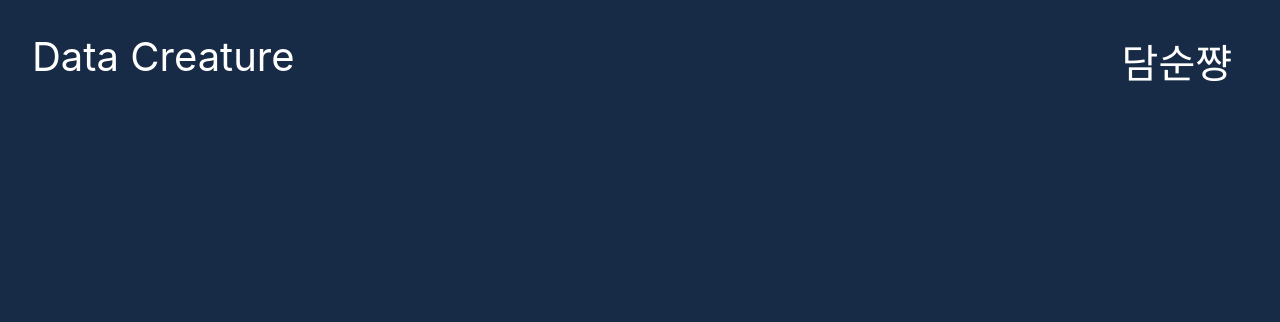
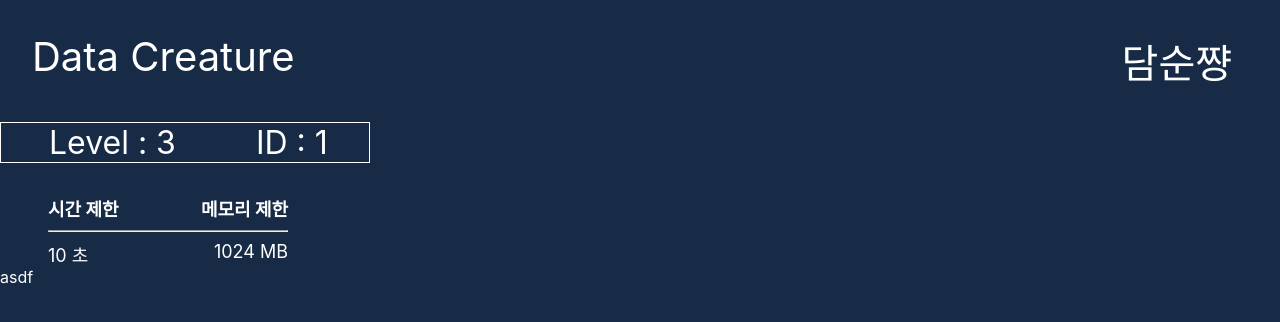
Before and after one commit to damhyeong/DataCreature-TS-React, a React (Create React App) app: page /solvePage/1/1/1/1 in a window 1280 px wide. Shown: the top 322 px of the page. Built offline with nearby package versions, Linux system fonts and the light colour scheme.

Commit message:
Commit for Saving Pages in SolvePage At 23.11.27-10PM

```diff
--- a/src/components/SolvePage/SolvePageContainer/SolvePageContainer.tsx
+++ b/src/components/SolvePage/SolvePageContainer/SolvePageContainer.tsx
@@ -1,5 +1,6 @@
 import React, {useState} from "react";
 import "./style.scss"
+import SolvePageExamDetail from "../SolvePageExamDetail/SolvePageExamDetail";
 
 interface ParamIFace{
     examId : number;
@@ -12,8 +13,23 @@ const SolvePageContainer = ({examId, title, level, nickname} : ParamIFace) => {
     /*
     추후 이 영역에 문제 상세 정보에 대해서 가져와야 한다. (Database -> Backend -> Frontend)
     axios 사용하기
+    private int exam_number;
+    private String introduce;
+    private String exam_constraints;
+    private String exam_input;
+    private String exam_output;
      */
-    const [exampleData, setExampleData] = useState();
+    const sampleDetailData = {
+        exam_number : 3,
+        introduce : "JadenCase란 모든 단어의 첫 문자가 대문자이고, 그 외의 알파벳은 소문자인 문자열입니다.\n단, 첫 문자가 알파벳이 아닐 때에는 이어지는 알파벳은 소문자로 쓰면 됩니다.",
+        exam_constraints : '* "input"은 길이 1 이상 200 이하인 문자열입니다.\n* "input"은 알파벳과 숫자, 공백문자("")로 이루어져 있습니다.\n* 숫자는 단어의 첫 문자로만 나옵니다.\n* 숫자로만 이루어진 단어는 없습니다.',
+        exam_input : "3people unFollwed me",
+        exam_output : "3people Unfollwed Me",
+    }
+
+    const {exam_number, introduce, exam_constraints, exam_input, exam_output} = sampleDetailData;
+
+
 
     return (
         <div className={"solve-main-page"}>
@@ -21,7 +37,28 @@ const SolvePageContainer = ({examId, title, level, nickname} : ParamIFace) => {
                 <div className={"project-title"}>Data Creature</div>
                 <div className={"user-id"}>{nickname}</div>
             </div>
-
+            <div className={"level-and-id"}>
+                <div className={"level"}>Level : {level}</div>
+                <div className={"id"}>ID : {examId}</div>
+            </div>
+            <div className={"computing-constraints"}>
+                <div className={"constraints-title"}>
+                    <div className={"time-constraints"}>시간 제한</div>
+                    <div className={"memory-constraints"}>메모리 제한</div>
+                </div>
+                <hr/>
+                <div className={"constraints-detail"}>
+                    <div className={"time-constraints"}>10 초</div>
+                    <div className={"memory-constraints"}>1024 MB</div>
+                </div>
+            </div>
+            <SolvePageExamDetail
+                title={title}
+                introduce={introduce}
+                constraints={exam_constraints}
+                input={exam_input}
+                output={exam_output}
+            />
         </div>
     )
 }
--- a/src/components/SolvePage/SolvePageContainer/style.scss
+++ b/src/components/SolvePage/SolvePageContainer/style.scss
@@ -12,13 +12,58 @@
     display: flex;
     flex-direction: row;
     justify-content: space-between;
+    font-size: 2.5rem;
     .project-title{
       padding-left: 2rem;
-      font-size: 2.5rem;
     }
     .user-id{
       padding-right: 3rem;
-      font-size: 2.5rem;
+    }
+  }
+  .level-and-id{
+    display: flex;
+    flex-direction: row;
+    padding-left: 3rem;
+    font-size: 2rem;
+    width: 20rem;
+    border: 1px solid white;
+
+    .level{
+
+    }
+    .id{
+      padding-left: 5rem;
+    }
+  }
+  .computing-constraints{
+    padding-top: 2rem;
+    padding-left: 3rem;
+    width: 15rem;
+    font-size: 1.125rem;
+
+    .constraints-title{
+      display: flex;
+      flex-direction: row;
+      justify-content: space-between;
+
+      font-weight: bold;
+      .time-constraints{
+
+      }
+      .memory-constraints{
+
+      }
+    }
+    .constraints-detail{
+      display: flex;
+      flex-direction: row;
+      justify-content: space-between;
+      .time-constraints{
+
+      }
+      .memory-constraints{
+
+      }
     }
   }
 }
--- /dev/null
+++ b/src/components/SolvePage/SolvePageExamDetail/SolvePageExamDetail.tsx
@@ -0,0 +1,19 @@
+import React from "react";
+import './styles.scss';
+
+interface PFace{
+    title : string;
+    introduce : string;
+    constraints : string;
+    input : string;
+    output : string;
+}
+
+const SolvePageExamDetail = ({title, introduce, constraints, input, output} : PFace) => {
+    return (
+        <div>
+            asdf
+        </div>
+    )
+}
+export default SolvePageExamDetail;
```
Also changed, not shown: src/components/SolvePage/SolvePageExamDetail/styles.scss (added).
